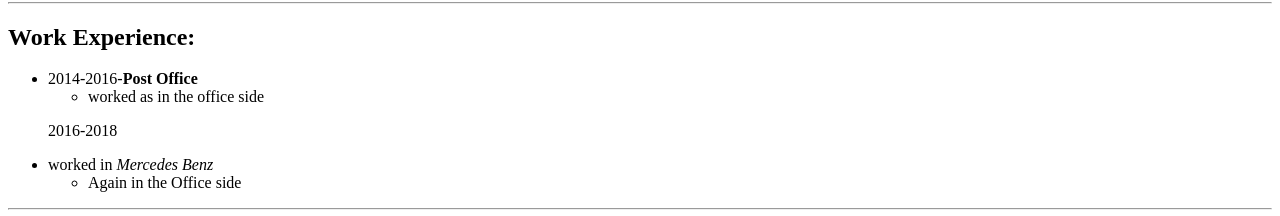
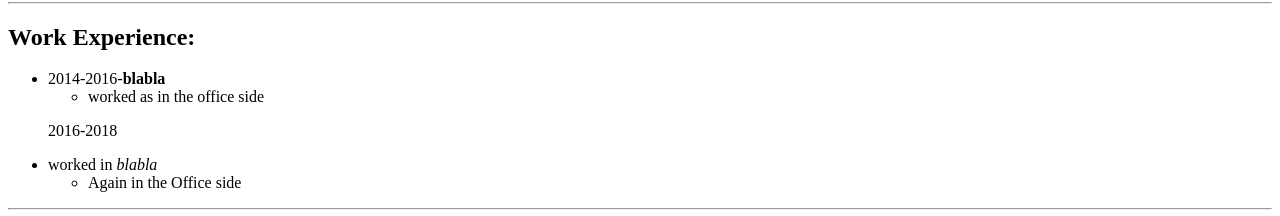
Before and after one commit to Fatih-s/Capstone-Project-1---Online-Resume, a plain HTML site: page index.html in a window 1280 px wide. Shown: the part 584-800 px from the top of the page. Drawn offline with Linux system fonts and the light colour scheme.

Commit message:
Update index.html

```diff
--- a/index.html
+++ b/index.html
@@ -30,13 +30,13 @@
     <hr />
     <h2>Work Experience:</h2>
     <ul>
-        <li>2014-2016-<strong>Post Office</strong>
+        <li>2014-2016-<strong>blabla</strong>
             <ul>
                 <li>worked as in the office side</li>
             </ul>
         </li>
         <p>2016-2018</p>
-        <li>worked in <em>Mercedes Benz</em>
+        <li>worked in <em>blabla</em>
             <ul>
                 <li>Again in the Office side</li>
             </ul>
```
